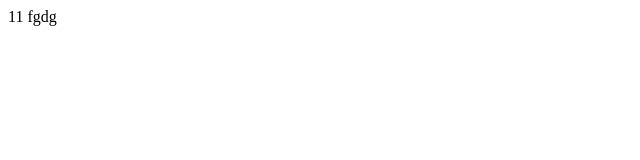
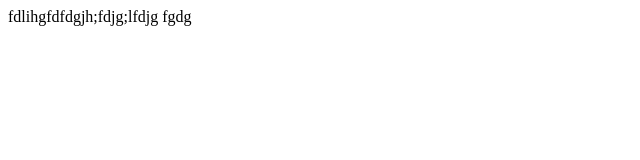
Before and after one commit to Sirius523/Gitssss, a plain HTML site: page index.html in a window 1280 px wide. Shown: the whole page, without its empty margins (0-640 px from the left). Drawn offline with Linux system fonts and the light colour scheme.

Commit message:
Загружаем главную страницу

```diff
--- a/index.html
+++ b/index.html
@@ -7,7 +7,7 @@
     <title>Document</title>
 </head>
 <body>
-    11
+    fdlihgfdfdgjh;fdjg;lfdjg
     fgdg
 </body>
 </html>
```
